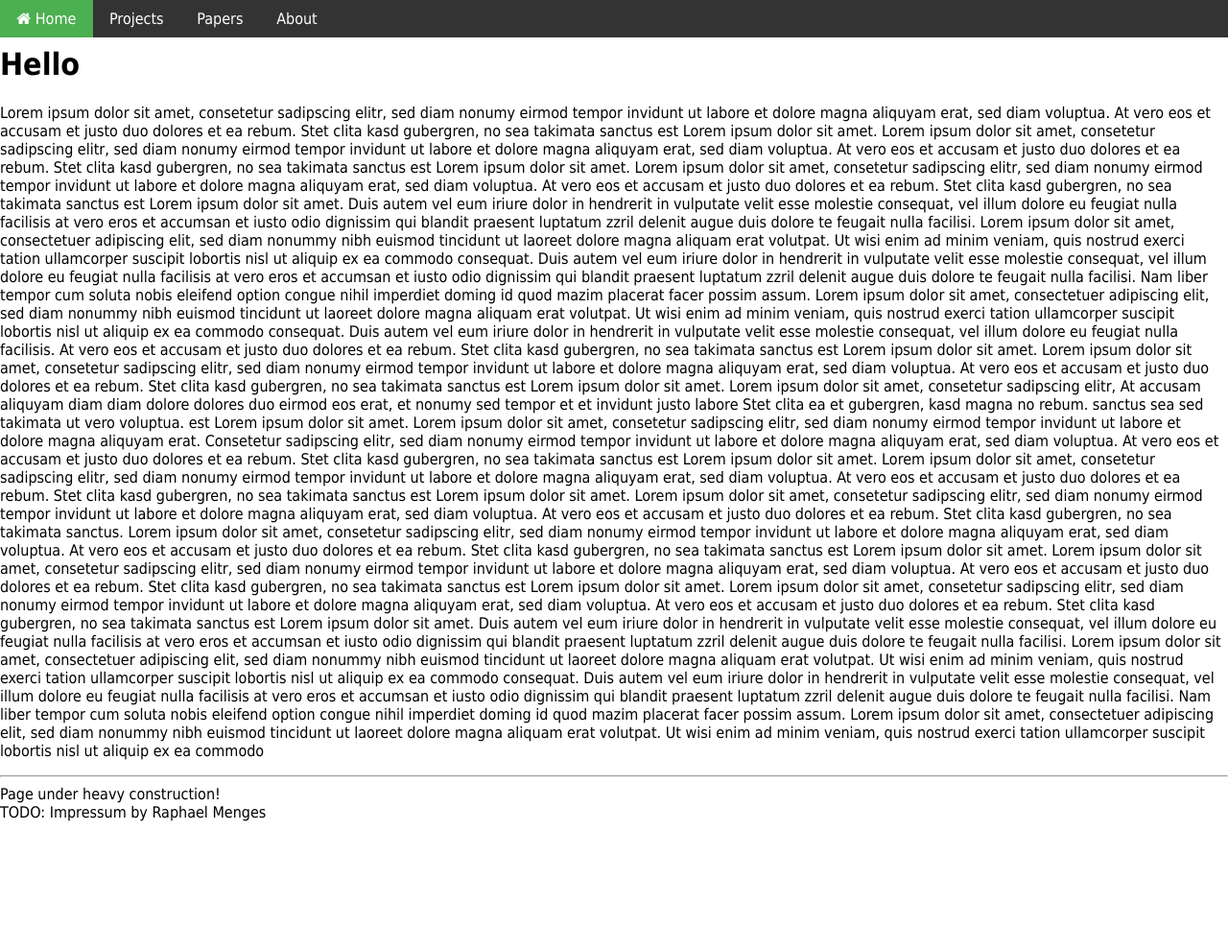
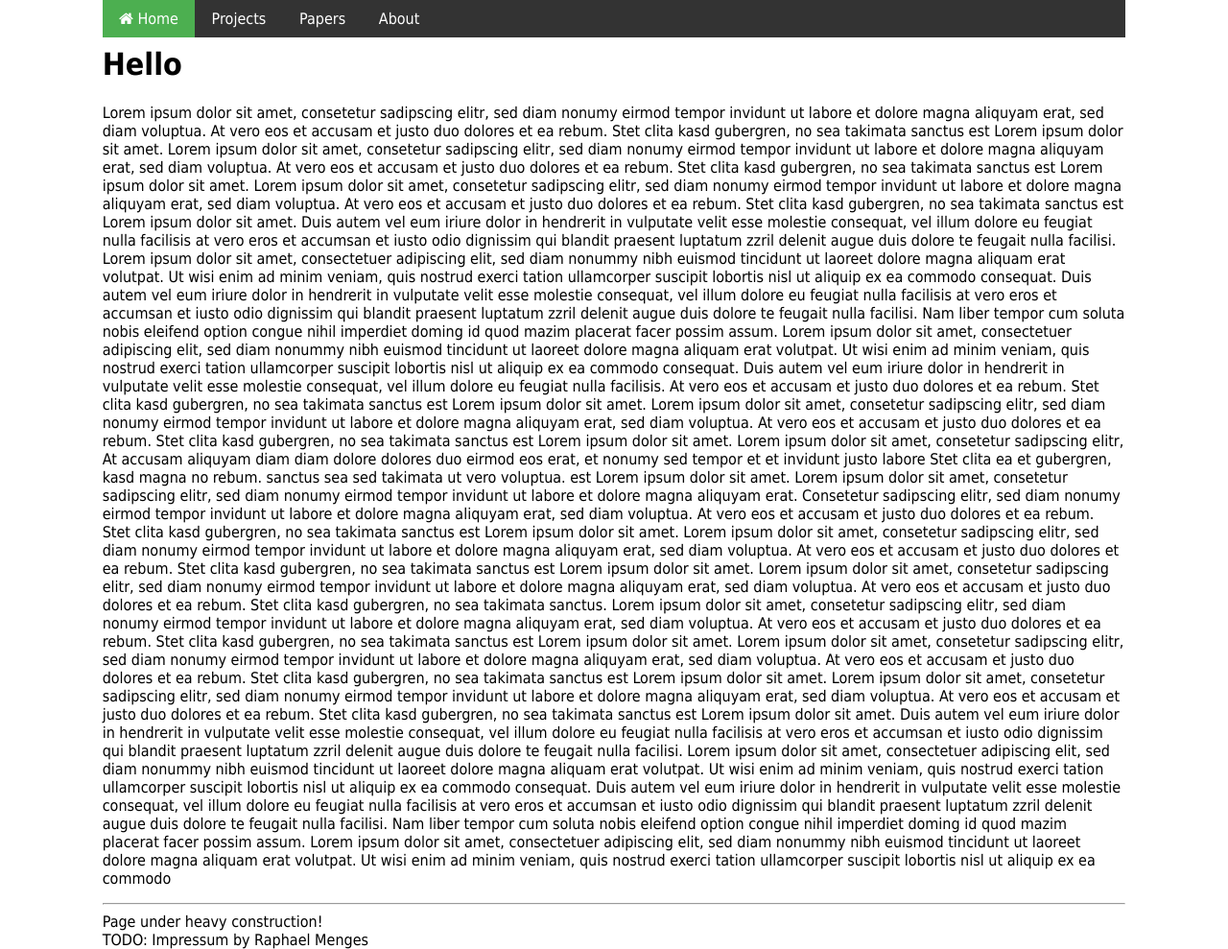
Before and after one commit to raphaelmenges/raphaelmenges.github.io, a Jekyll site: the page built from index.html, in a window 1280 px wide and 989 px high. Shown: the whole window at 96% size. Built offline with Jekyll 4.4.1, drawn with Linux system fonts in a browser that asks for light colours.

Commit message:
Adding whitespace.

```diff
--- a/css/main.css
+++ b/css/main.css
@@ -1,8 +1,9 @@
 /* Body */
 body {
 	font-family: Tahoma, Geneva, sans-serif;
-	padding:0px;
-	margin:0px;
+	padding:0pt;
+	margin: 0 auto;
+	width: 800pt;
 }
 
 /* Navbar */
@@ -10,7 +11,7 @@ body {
 	position: fixed;
 	list-style-type: none;
 	top: -1px;
-	width: 100%;
+	width: 800pt;
 	margin: 0;
 	padding: 0;
 	overflow: hidden;
```
